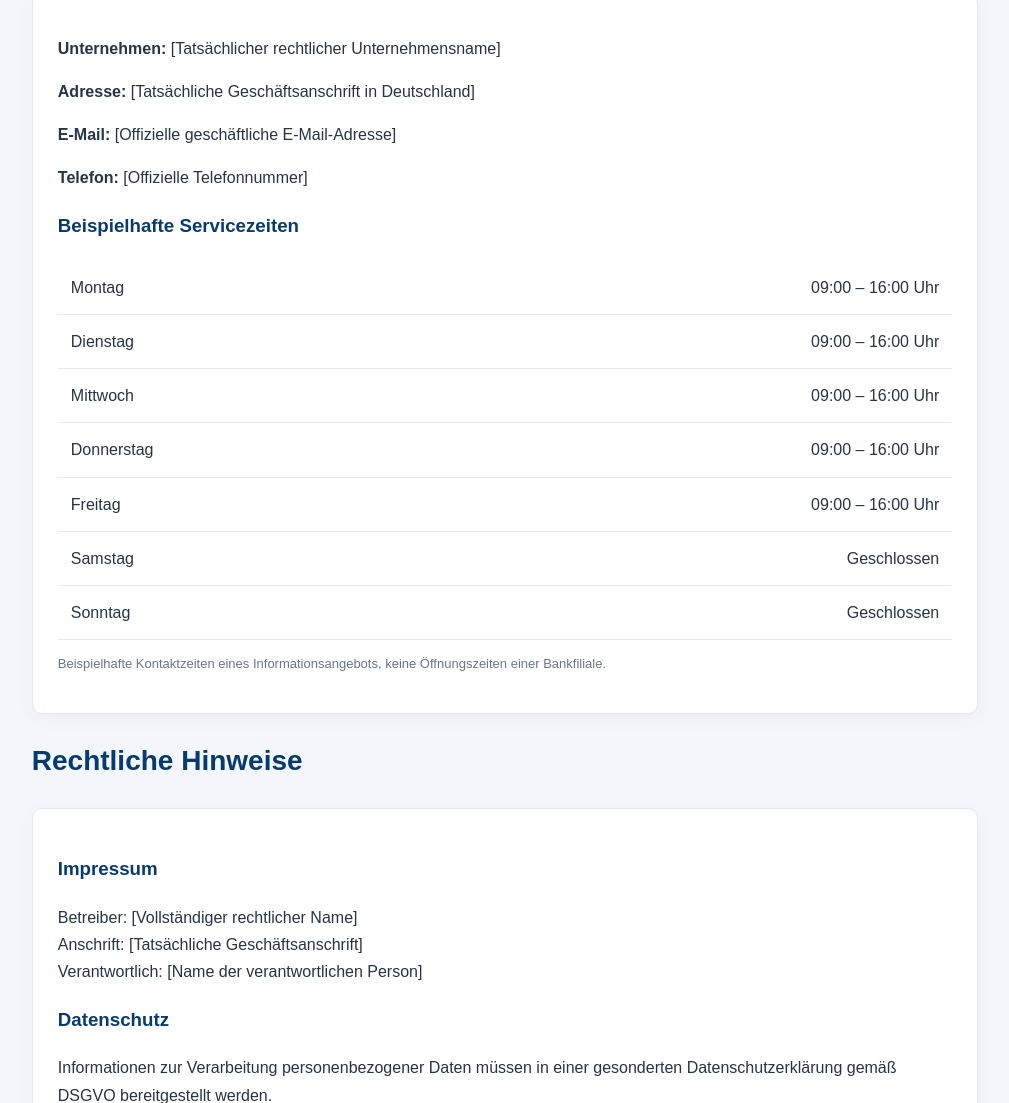
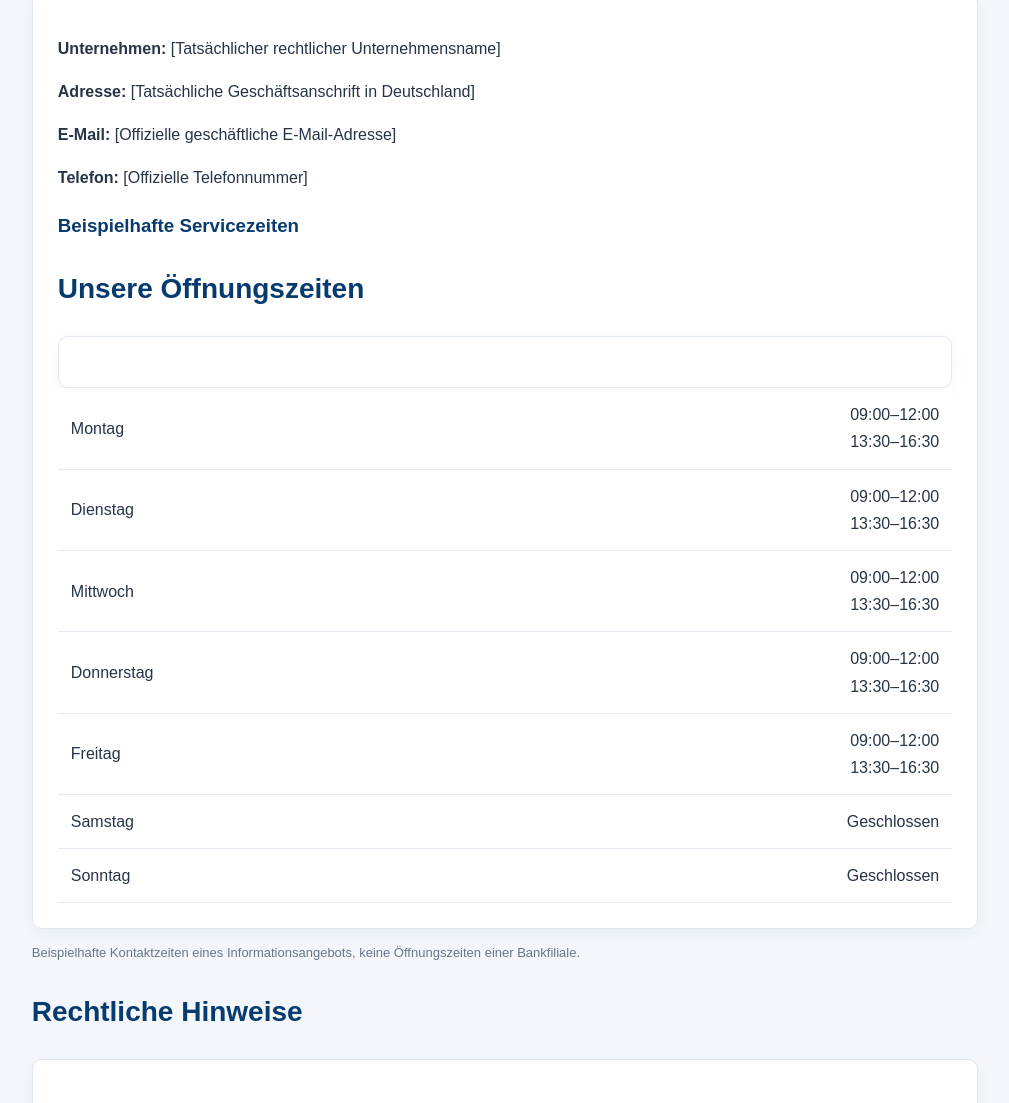
Before and after one commit to Erichgroh/Index-, a plain HTML site: page index.html in a window 1280 px wide. Shown: the part 2478-3581 px from the top of the page, without its empty margins (135-1144 px from the left). Drawn offline with Linux system fonts and the light colour scheme.

Commit message:
Add opening hours section to index.html
Added a section for opening hours with a card layout.

```diff
--- a/index.html
+++ b/index.html
@@ -326,25 +326,31 @@ footer a {
     <h3>Beispielhafte Servicezeiten</h3>
 
     <table>
+
+<section id="zeiten">
+  <h2>Unsere Öffnungszeiten</h2>
+
+  <div class="card">
+    <table>
       <tr>
         <td>Montag</td>
-        <td>09:00 – 16:00 Uhr</td>
+        <td>09:00–12:00<br>13:30–16:30</td>
       </tr>
       <tr>
         <td>Dienstag</td>
-        <td>09:00 – 16:00 Uhr</td>
+        <td>09:00–12:00<br>13:30–16:30</td>
       </tr>
       <tr>
         <td>Mittwoch</td>
-        <td>09:00 – 16:00 Uhr</td>
+        <td>09:00–12:00<br>13:30–16:30</td>
       </tr>
       <tr>
         <td>Donnerstag</td>
-        <td>09:00 – 16:00 Uhr</td>
+        <td>09:00–12:00<br>13:30–16:30</td>
       </tr>
       <tr>
         <td>Freitag</td>
-        <td>09:00 – 16:00 Uhr</td>
+        <td>09:00–12:00<br>13:30–16:30</td>
       </tr>
       <tr>
         <td>Samstag</td>
@@ -355,6 +361,9 @@ footer a {
         <td>Geschlossen</td>
       </tr>
     </table>
+  </div>
+</section>
+
 
     <p class="small">
       Beispielhafte Kontaktzeiten eines Informationsangebots,
```
